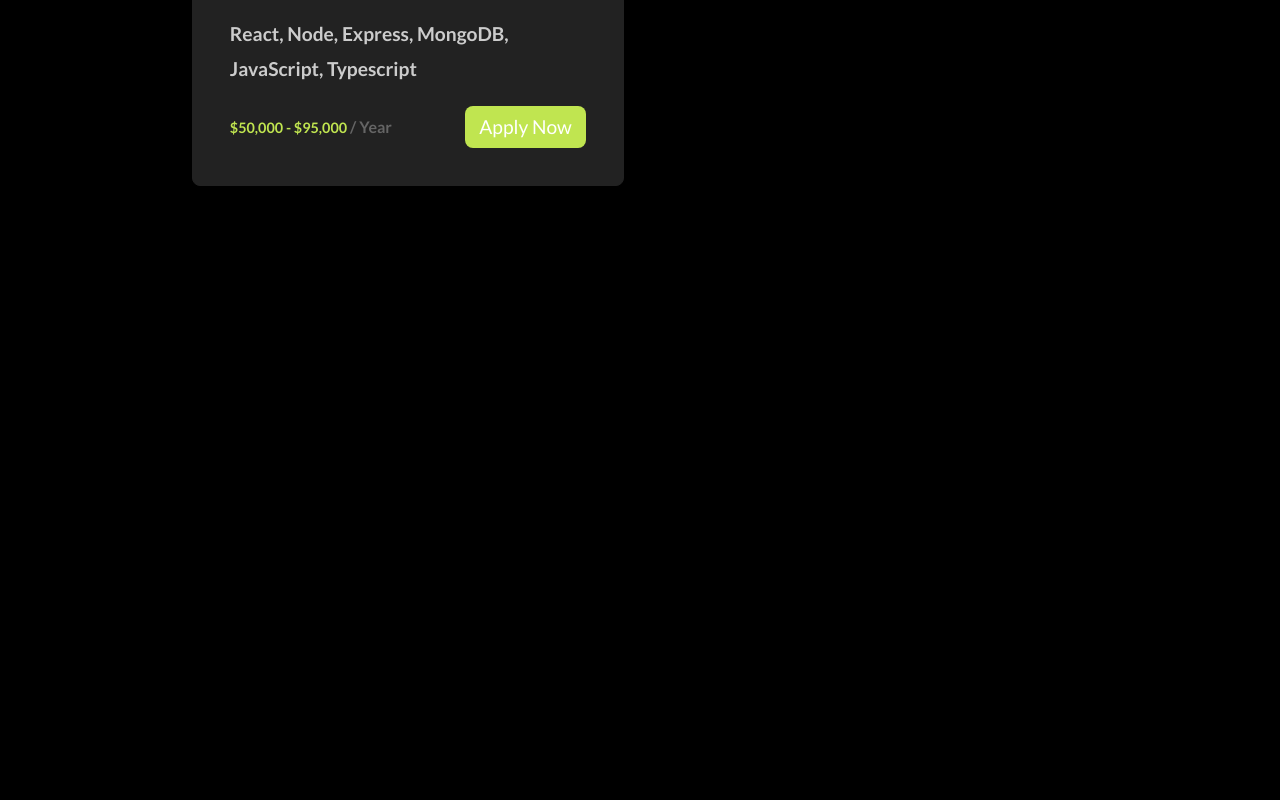
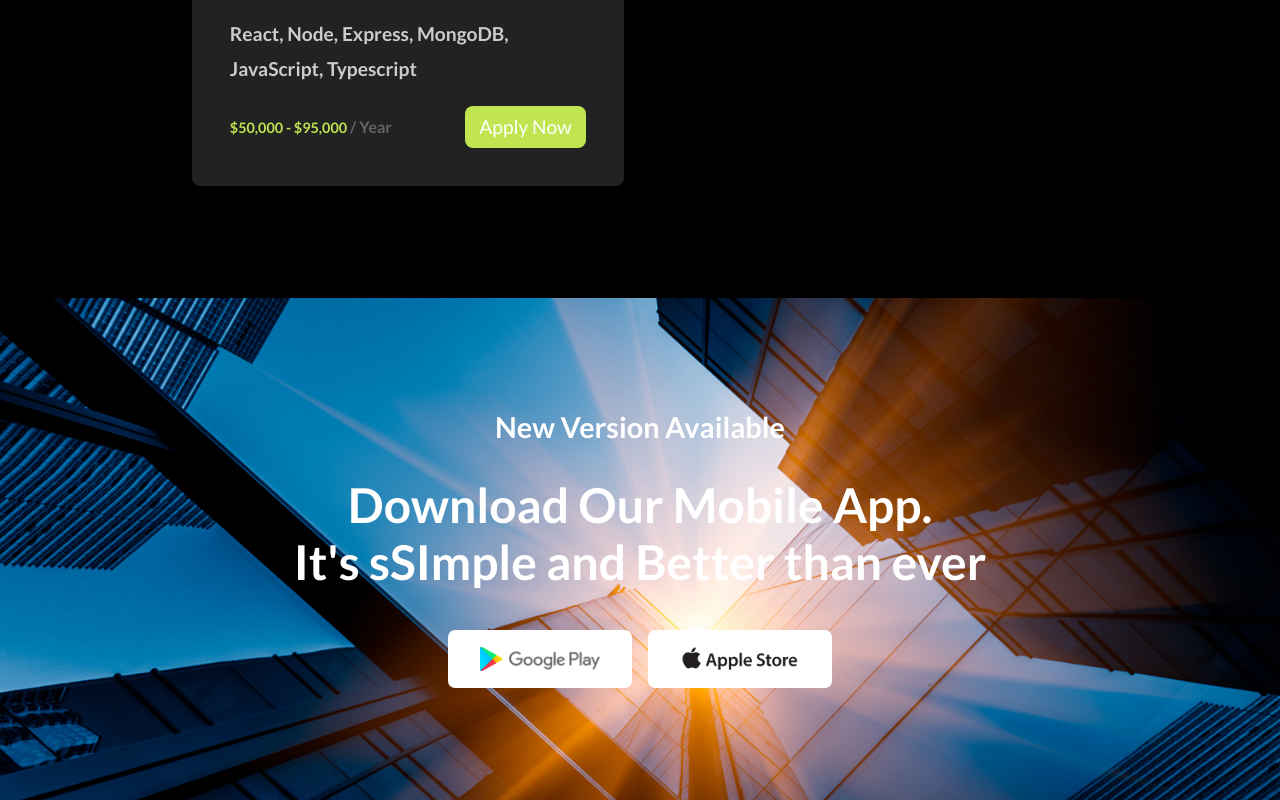
Before and after one commit to Moamin-AbuEwaida/landingpage-dark-mode, a React (Create React App) app: page / in a window 1280 px wide. Shown: the part 3872-4672 px from the top of the page. Before the commit the page ends 4170 px from the top, so only its background shows below. Built offline with nearby package versions, Linux system fonts and the light colour scheme; a web font is replaced by a local one.

Commit message:
download section component

```diff
--- a/src/App.js
+++ b/src/App.js
@@ -1,5 +1,6 @@
 import Header from "./components/Header";
 import SectionCategory from "./components/SectionCategory";
+import SectionDownload from "./components/SectionDownload";
 import SectionJobs from "./components/SectionJobs";
 
 function App() {
@@ -8,6 +9,7 @@ function App() {
       <Header />
       <SectionCategory />
       <SectionJobs />
+      <SectionDownload />
     </div>
   );
 }
--- /dev/null
+++ b/src/components/SectionDownload.jsx
@@ -0,0 +1,75 @@
+import React from "react";
+import styled from "styled-components";
+import { InnerLayout } from "../Layouts";
+import google from "../img/googleappstore.png";
+import apple from "../img/appstore.png";
+import business from "../img/business.jpg";
+
+const SectionDownload = () => {
+  return (
+    <SectionDownloadStyled>
+      <div className="d1-overlay"></div>
+      <InnerLayout>
+        <div className="title-container">
+          <div className="d1-container">
+            <h2>New Version Available</h2>
+            <h1>
+              Download Our Mobile App. <br /> It's sSImple and Better than ever
+            </h1>
+            <div className="store-btns">
+              <div className="store-btn google">
+                <img src={google} alt="" />
+              </div>
+              <div className="store-btn apple">
+                <img src={apple} alt="" />
+              </div>
+            </div>
+          </div>
+        </div>
+      </InnerLayout>
+    </SectionDownloadStyled>
+  );
+};
+
+const SectionDownloadStyled = styled.section`
+  background-image: url(${business});
+  background-size: cover;
+  background-repeat: no-repeat;
+  overflow: hidden;
+  position: relative;
+  .d1-container {
+    position: relative;
+    z-index: 7;
+    display: flex;
+    flex-direction: column;
+    align-items: center;
+    justify-content: center;
+    text-align: center;
+    h1 {
+      font-size: 3rem;
+      padding-top: 2rem;
+    }
+  }
+  .store-btns {
+    display: flex;
+    padding-top: 2.5rem;
+    .google,
+    .apple {
+      border-radius: 7px;
+      curser: pointer;
+      padding: 1rem 2rem;
+      display: flex;
+      align-items: center;
+      justify-content: center;
+      background-color: #fff;
+      img {
+        width: 120px;
+      }
+    }
+    .apple {
+      margin-left: 1rem;
+    }
+  }
+`;
+
+export default SectionDownload;
```
Also changed, not shown: src/img/googleappstore.png (added).
